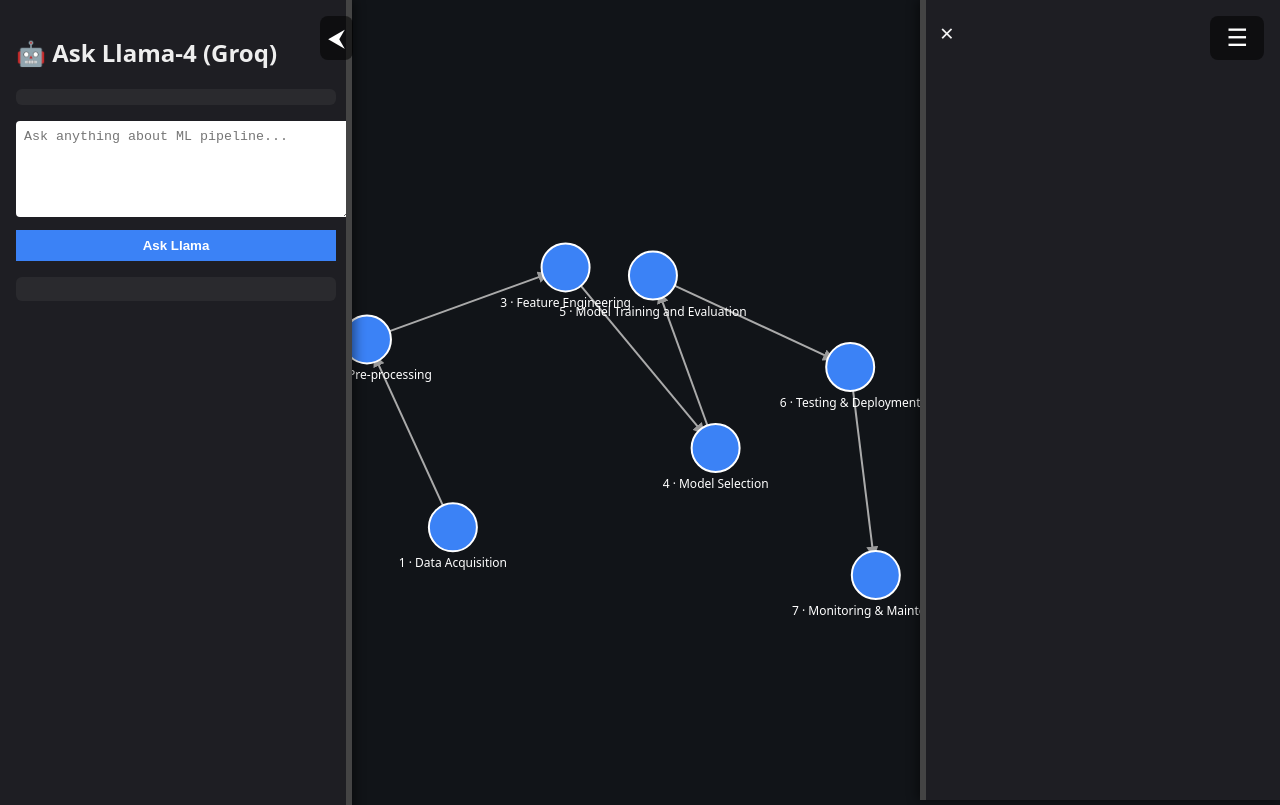
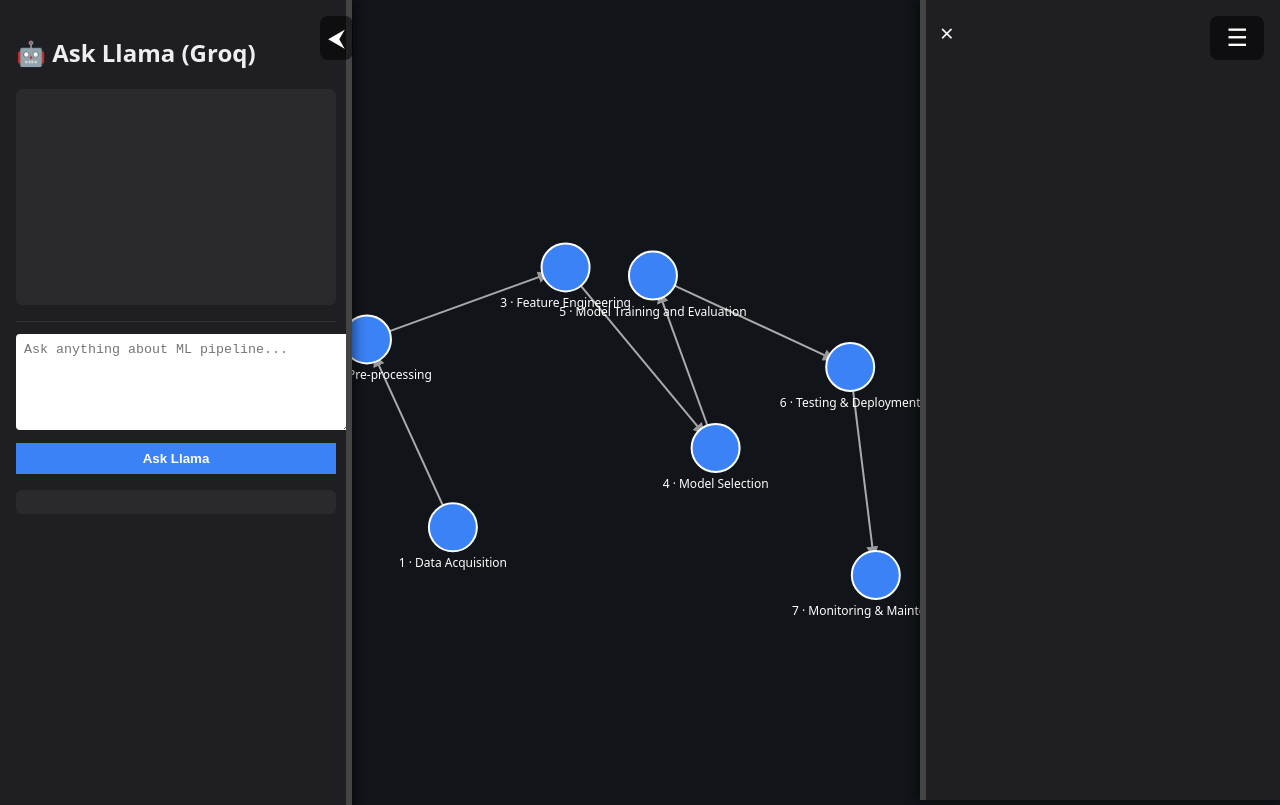
Before and after one commit to hyun95roh/hyunAI, a plain HTML site: page docs/index-d3.html in a window 1280 px wide. Drawn offline with nearby package versions, Linux system fonts and the light colour scheme.

Commit message:
019 - Chatbox position moved

```diff
--- a/docs/d3-main.js
+++ b/docs/d3-main.js
@@ -244,7 +244,7 @@ document.getElementById("leftToggleBtn").onclick = () => {
   if (isClosed) {
     document.getElementById("leftToggleBtn").style.left = "0px"; // Adjust button position
   } else {
-    document.getElementById("leftToggleBtn").style.left = leftSidebar.style.width || "200px"; // Adjust button position
+    document.getElementById("leftToggleBtn").style.left = leftSidebar.style.width || "320px"; // Adjust button position
   }
 };
 
--- a/docs/d3-style.css
+++ b/docs/d3-style.css
@@ -108,6 +108,8 @@ body {
     box-shadow: 3px 0 10px #0007;
     z-index: 11;
     overflow: auto;
+    display: flex;
+    flex-direction: column;
     transform: translateX(0);
     transition: width 0.3s ease, transform 0.3s ease;
   }
@@ -181,7 +183,10 @@ body {
     font-weight: bold;
     cursor: pointer;
   }
-
+  #chatControls{
+    padding-top: 0.75rem;
+    border-top: 1px solid #333;
+  }
   #chatResponse {
     margin-top: 1rem;
     font-size: 0.95rem;
@@ -197,6 +202,7 @@ body {
     padding: 0.5rem;
     background: #2a2a2e;
     border-radius: 6px;
+    flex-grow: 1;
   }
   .chat-user, .chat-bot {
     margin-bottom: 0.75rem;
--- a/docs/index-d3.html
+++ b/docs/index-d3.html
@@ -21,10 +21,14 @@
 
 <!-- 💬 Left sidebar for Groq Chat -->
 <aside id="left-sidebar">
-  <h2>🤖 Ask Llama-4 (Groq)</h2>
+  <h2>🤖 Ask Llama (Groq)</h2>
   <div id="chatHistory"></div>
-  <textarea id="chatInput" placeholder="Ask anything about ML pipeline..."></textarea>
-  <button id="chatSend">Ask Llama</button>
+
+  <div id="chatControls">
+    <textarea id="chatInput" placeholder="Ask anything about ML pipeline..."></textarea>
+    <button id="chatSend">Ask Llama</button>
+  </div>
+
   <div id="chatResponse"></div>
   <div id="leftResizer"></div>
 </aside>
```
